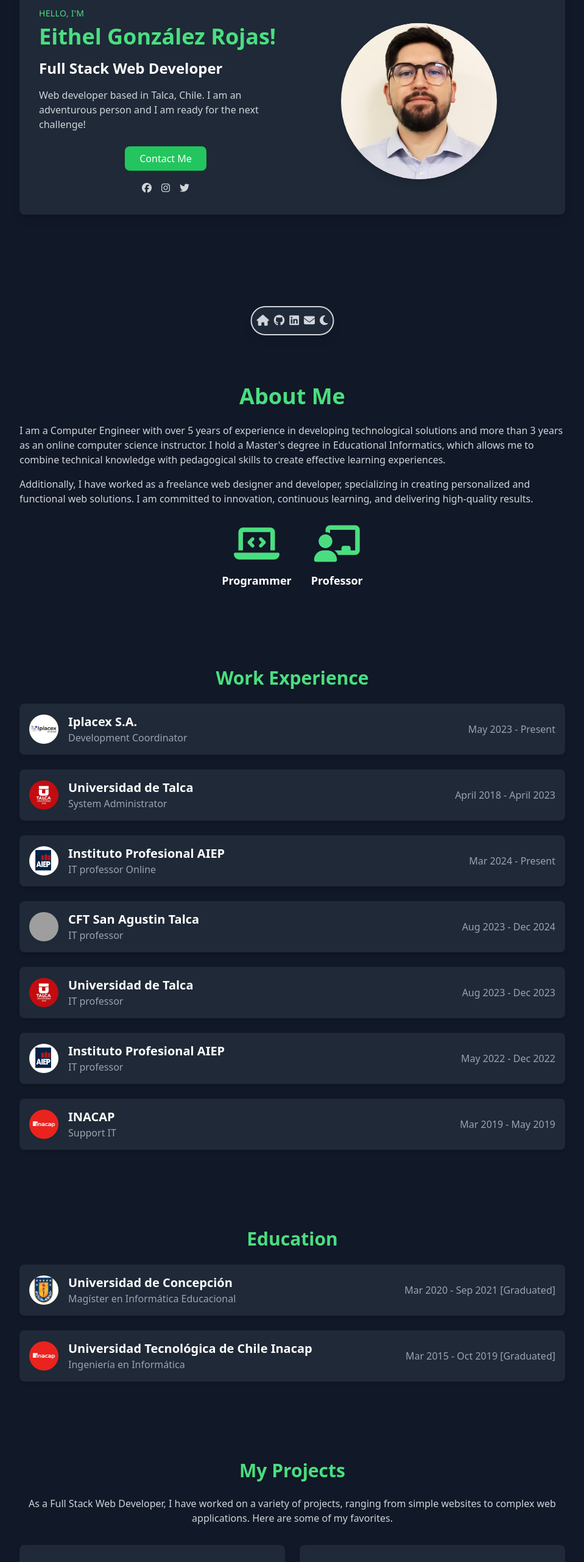
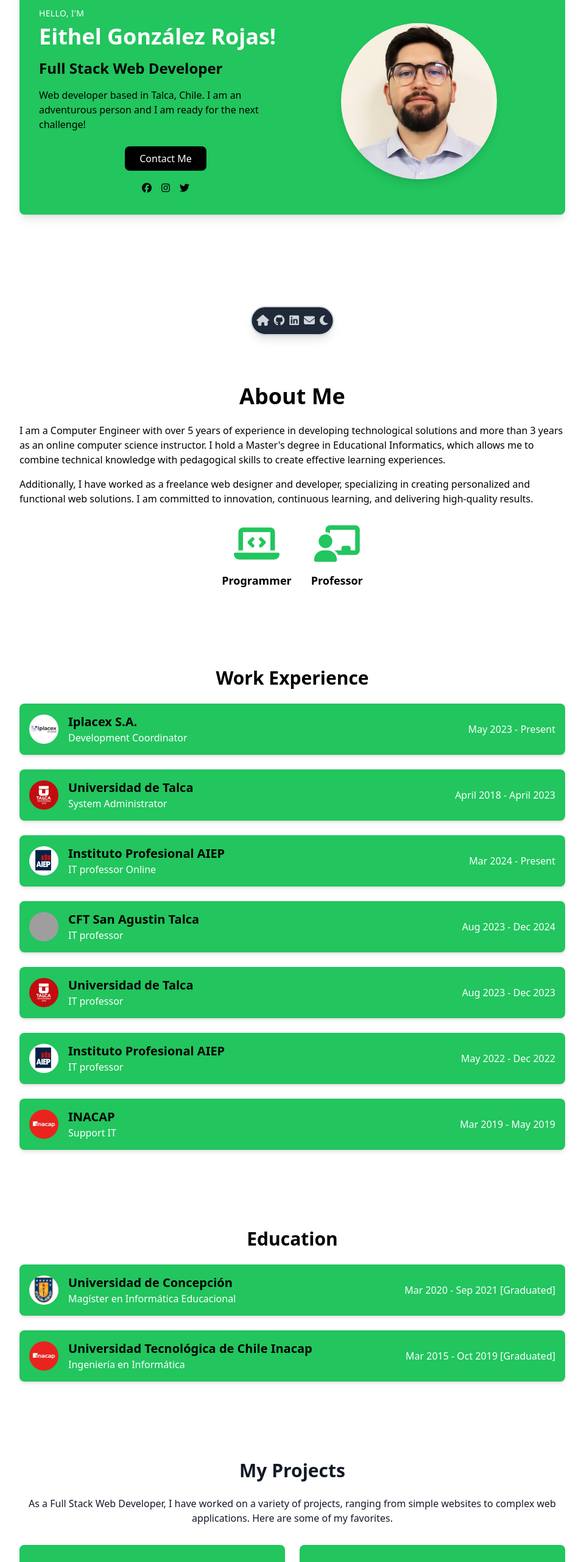
Before and after one commit to eigonzalezrojas/my-portfolio, a React (Vite) app: page / in a window 1280 px wide. Shown: the part 234-2796 px from the top of the page at 61% size, without its empty margins (160-1119 px from the left). Built offline with nearby package versions, Linux system fonts and the light colour scheme; grey boxes are pictures that could not be loaded.

Commit message:
dark light mode

```diff
--- a/src/App.css
+++ b/src/App.css
@@ -1,3 +1,20 @@
+/* Estilos generales */
+body {
+  transition: background-color 0.3s, color 0.3s;
+}
+
+/* Modo claro */
+body {
+  background-color: #f8f9fa;
+  color: #212529;
+}
+
+/* Modo oscuro */
+.dark body {
+  background-color: #1a202c;
+  color: #f8f9fa;
+}
+
 /* Skills Carousel Animation */
 .animate-scroll {
   animation: scroll 15s linear infinite;
--- a/src/components/About.jsx
+++ b/src/components/About.jsx
@@ -1,27 +1,23 @@
 function About() {
   return (
-    <div className="bg-gray-900 text-white flex items-center justify-center p-4 py-16">
+    <div className="dark:bg-gray-900 bg-white dark:text-white text-black flex items-center justify-center p-4 py-16">
       <div className="max-w-4xl w-full">
-        <h2 className="text-3xl sm:text-4xl font-bold text-green-400 mb-6 text-center">
+        <h2 className="text-3xl sm:text-4xl font-bold dark:text-green-400 text-black mb-6 text-center">
           About Me
         </h2>
-        <p className="text-gray-300 text-sm sm:text-base leading-relaxed">
+        <p className="dark:text-gray-300 text-black text-sm sm:text-base leading-relaxed">
           I am a Computer Engineer with over 5 years of experience in developing technological solutions and more than 3 years as an online computer science instructor. I hold a Master's degree in Educational Informatics, which allows me to combine technical knowledge with pedagogical skills to create effective learning experiences.
         </p>
-        <p className="text-gray-300 text-sm sm:text-base leading-relaxed mt-4">
+        <p className="dark:text-gray-300 text-black text-sm sm:text-base leading-relaxed mt-4">
           Additionally, I have worked as a freelance web designer and developer, specializing in creating personalized and functional web solutions. I am committed to innovation, continuous learning, and delivering high-quality results.
         </p>
-      {/* Icons Section */}
       <div className="flex justify-center gap-8 mt-8">
-          {/* Programmer Icon */}
           <div className="flex flex-col items-center">
-            <i className="fas fa-laptop-code text-green-400 text-6xl"></i>
+            <i className="fas fa-laptop-code text-green-500 text-6xl"></i>
             <p className="mt-4 text-lg font-semibold">Programmer</p>
           </div>
-
-          {/* Professor Icon */}
           <div className="flex flex-col items-center">
-            <i className="fas fa-chalkboard-teacher text-green-400 text-6xl"></i>
+            <i className="fas fa-chalkboard-teacher text-green-500 text-6xl"></i>
             <p className="mt-4 text-lg font-semibold">Professor</p>
           </div>
         </div>
--- a/src/components/Education.jsx
+++ b/src/components/Education.jsx
@@ -17,20 +17,20 @@ function Education() {
     ];
 
     return (
-        <div className="bg-gray-900 text-white flex items-center justify-center p-4 py-16">
+        <div className="dark:bg-gray-900 bg-white dark:text-white text-black flex items-center justify-center p-4 py-16">
             <div className="max-w-4xl w-full">
-                <h2 className="text-3xl font-bold text-green-400 mb-6 text-center">Education</h2>
+                <h2 className="text-3xl font-bold dark:text-green-400 text-black mb-6 text-center">Education</h2>
                 <div className="space-y-6">
                     {details.map((detail, index) => (
-                        <div key={index} className="flex items-center justify-between bg-gray-800 p-4 rounded-lg shadow-md">
+                        <div key={index} className="flex items-center justify-between dark:bg-gray-800 bg-green-500 p-4 rounded-lg shadow-md">
                             <div className="flex items-center">
                                 <img src={detail.logo} alt={`${detail.company} logo`} className="w-12 h-12 rounded-full mr-4"/>
                             <div>
                                 <h3 className="text-xl font-semibold">{detail.company}</h3>
-                                <p className="text-gray-400">{detail.role}</p>
+                                <p className="dark:text-gray-400 text-white">{detail.role}</p>
                             </div>
                         </div>
-                            <p className="text-gray-400">{detail.date}</p>
+                            <p className="dark:text-gray-400 text-white">{detail.date}</p>
                         </div>
                     ))}
                 </div>
--- a/src/components/Experience.jsx
+++ b/src/components/Experience.jsx
@@ -60,32 +60,24 @@ function Experience() {
     };
 
     return (
-        <div className="bg-gray-900 text-white flex items-center justify-center p-4 py-16">
+        <div className="dark:bg-gray-900 bg-white dark:text-white text-black flex items-center justify-center p-4 py-16">
             <div className="max-w-4xl w-full">
-                <h2 className="text-3xl font-bold text-green-400 mb-6 text-center">Work Experience</h2>
+                <h2 className="text-3xl font-bold dark:text-green-400 text-black mb-6 text-center">Work Experience</h2>
                 <div className="space-y-6">
                     {experiences.map((experience, index) => (
-                    <div
-                        key={index}
-                        className="bg-gray-800 p-4 rounded-lg shadow-md cursor-pointer"
-                        onClick={() => toggleAccordion(index)}
-                    >
+                    <div key={index} className="dark:bg-gray-800 bg-green-500 p-4 rounded-lg shadow-md cursor-pointer" onClick={() => toggleAccordion(index)}>
                         <div className="flex items-center justify-between">
-                        <div className="flex items-center">
-                            <img
-                            src={experience.logo}
-                            alt={`${experience.company} logo`}
-                            className="w-12 h-12 rounded-full mr-4"
-                            />
-                            <div>
-                            <h3 className="text-xl font-semibold">{experience.company}</h3>
-                            <p className="text-gray-400">{experience.role}</p>
+                            <div className="flex items-center">
+                                <img src={experience.logo} alt={`${experience.company} logo`} className="w-12 h-12 rounded-full mr-4"/>
+                                <div>
+                                    <h3 className="text-xl font-semibold">{experience.company}</h3>
+                                    <p className="dark:text-gray-400 text-white">{experience.role}</p>
+                                </div>
                             </div>
-                        </div>
-                        <p className="text-gray-400">{experience.date}</p>
+                            <p className="dark:text-gray-400 text-white">{experience.date}</p>
                         </div>
                         {expandedIndex === index && (
-                        <div className="mt-4 text-gray-300">
+                        <div className="mt-4 dark:text-gray-300 text-white">
                             <p>{experience.details}</p>
                         </div>
                         )}
--- a/src/components/Navbar.jsx
+++ b/src/components/Navbar.jsx
@@ -21,7 +21,7 @@ function Navbar() {
             Download CV
           </button>
 
-          <button onClick={toggleMenu} type="button" className="inline-flex items-center p-2 w-10 h-10 justify-center text-sm text-white rounded-lg md:hidden hover:bg-green-500 focus:outline-none focus:ring-2 focus:ring-green-300" aria-controls="navbar-sticky" aria-expanded={isMenuOpen}>
+          <button onClick={toggleMenu} type="button" className="inline-flex items-center p-2 w-10 h-10 justify-center text-sm text-white rounded-lg md:hidden hover:bg-green-400 focus:outline-none focus:ring-2 focus:ring-green-300" aria-controls="navbar-sticky" aria-expanded={isMenuOpen}>
             <span className="sr-only">Open main menu</span>
             <svg className="w-5 h-5" aria-hidden="true" xmlns="http://www.w3.org/2000/svg" fill="none" viewBox="0 0 17 14" >
               <path stroke="currentColor" strokeLinecap="round" strokeLinejoin="round" strokeWidth="2" d="M1 1h15M1 7h15M1 13h15"/>
--- a/src/components/Presentation.jsx
+++ b/src/components/Presentation.jsx
@@ -1,33 +1,33 @@
 function Presentation() {
   return (
-    <div className="bg-gray-900 text-white min-h-screen flex items-center justify-center p-4 mb-0">
-      <div className="flex flex-col lg:flex-row items-center bg-gray-800 p-6 md:p-8 rounded-lg shadow-lg max-w-4xl w-full">
+    <div className="dark:bg-gray-900 bg-white dark:text-white text-black min-h-screen flex items-center justify-center p-4 mb-0">
+      <div className="flex flex-col lg:flex-row items-center dark:bg-gray-800 bg-green-500 p-6 md:p-8 rounded-lg shadow-lg max-w-4xl w-full">
         <div className="lg:w-1/2 text-center lg:text-left mb-6 lg:mb-0">
-          <p className="text-green-400 uppercase tracking-wide text-sm mb-2">
+          <p className="dark:text-green-400 text-white uppercase tracking-wide text-sm mb-2">
             Hello, I'm
           </p>
-          <h1 className="text-2xl sm:text-3xl md:text-4xl font-bold text-green-400 mb-4">
+          <h1 className="text-2xl sm:text-3xl md:text-4xl font-bold dark:text-green-400 text-white mb-4">
             Eithel González Rojas!
           </h1>
           <h2 className="text-lg sm:text-xl md:text-2xl font-semibold mb-4">
             Full Stack Web Developer
           </h2>
-          <p className="text-gray-300 text-sm sm:text-base mb-6">
+          <p className="dark:text-gray-300 text-black text-sm sm:text-base mb-6">
             Web developer based in Talca, Chile. I am an adventurous person and I
             am ready for the next challenge!
           </p>
           <div className="flex flex-col items-center gap-4 text-1xl text-gray-300">
-            <button className="bg-green-500 text-white px-6 py-2 rounded-lg hover:bg-green-600 transition">
+            <button className="dark:bg-green-500 bg-black text-white px-6 py-2 rounded-lg hover:dark:bg-green-600 hover:bg-white transition hover:text-black">
               Contact Me
             </button>
             <div className="flex gap-4">
-              <a href="https://www.facebook.com/eithel.gonzalezrojas" target="_blank" rel="noopener noreferrer" className="hover:text-green-400 transition">
+              <a href="https://www.facebook.com/eithel.gonzalezrojas" target="_blank" rel="noopener noreferrer" className="text-black dark:text-white hover:dark:text-green-400 hover:text-white transition">
                 <i className="fab fa-facebook"></i>
               </a>
-              <a href="https://www.instagram.com/eithel_08/" target="_blank" rel="noopener noreferrer" className="hover:text-green-400 transition">
+              <a href="https://www.instagram.com/eithel_08/" target="_blank" rel="noopener noreferrer" className="text-black dark:text-white hover:dark:text-green-400 hover:text-white transition">
                 <i className="fab fa-instagram"></i>
               </a>
-              <a href="https://x.com/Eithel_08" target="_blank" rel="noopener noreferrer" className="hover:text-green-400 transition">
+              <a href="https://x.com/Eithel_08" target="_blank" rel="noopener noreferrer" className="text-black dark:text-white hover:dark:text-green-400 hover:text-white transition">
                 <i className="fab fa-twitter"></i>
               </a>
             </div>
--- a/src/components/Projects.jsx
+++ b/src/components/Projects.jsx
@@ -35,30 +35,30 @@ function Projects() {
   ];
 
   return (
-    <div className="bg-gray-900 text-white flex items-center justify-center p-4 py-16">
+    <div className="dark:bg-gray-900 bg-white text-white flex items-center justify-center p-4 py-16">
       <div className="max-w-4xl w-full">
-        <h2 className="text-3xl font-bold text-green-400 mb-6 text-center">
+        <h2 className="text-3xl font-bold dark:text-green-400 text-gray-900 mb-6 text-center">
           My Projects
         </h2>
-        <p className="text-gray-300 text-center mb-8">
+        <p className="dark:text-gray-300 text-gray-900 text-center mb-8">
           As a Full Stack Web Developer, I have worked on a variety of projects, ranging from simple websites to complex web applications. Here are some of my favorites.
         </p>
         <div className="grid grid-cols-1 sm:grid-cols-2 gap-6">
           {projects.map((project, index) => (
-            <div key={index} className="bg-gray-800 p-6 rounded-lg shadow-md hover:shadow-lg transition-shadow">
-              <h3 className="text-xl font-semibold text-green-400 mb-2">
+            <div key={index} className="dark:bg-gray-800 bg-green-500 p-6 rounded-lg shadow-md hover:shadow-lg transition-shadow">
+              <h3 className="text-xl font-semibold dark:text-green-400 text-gray-900 mb-2">
                 {project.title}
               </h3>
-              <p className="text-gray-400 text-sm mb-4">{project.date}</p>
-              <p className="text-gray-300 text-sm mb-4">{project.description}</p>
+              <p className="dark:text-gray-400 text-gray-900 text-sm mb-4">{project.date}</p>
+              <p className="dark:text-gray-300 text-gray-900 text-sm mb-4">{project.description}</p>
               <div className="flex flex-wrap gap-2 mb-4">
                 {project.technologies.map((tech, techIndex) => (
-                  <span key={techIndex} className="bg-gray-700 text-gray-300 text-xs px-2 py-1 rounded">
+                  <span key={techIndex} className="dark:bg-gray-700 bg-white dark:text-gray-300 text-gray-900 text-xs px-2 py-1 rounded">
                     {tech}
                   </span>
                 ))}
               </div>
-              <a href={project.github} target="_blank" rel="noopener noreferrer" className="bg-green-400 text-gray-900 px-4 py-2 rounded font-semibold hover:bg-green-500 transition-colors">
+              <a href={project.github} target="_blank" rel="noopener noreferrer" className="dark:bg-green-400 bg-black dark:text-gray-900 text-white px-4 py-2 rounded font-semibold hover:dark:bg-green-500 hover:bg-white hover:text-black transition-colors">
                 Ver en GitHub
               </a>
             </div>
--- a/tailwind.config.js
+++ b/tailwind.config.js
@@ -1,5 +1,6 @@
 /** @type {import('tailwindcss').Config} */
 module.exports = {
+  darkMode: 'class',
   content: [
     "./index.html",
     "./src/**/*.{js,ts,jsx,tsx}",
```
Also changed, not shown: src/components/Navigation.jsx (+10 -30 lines), src/components/Skills.jsx (+5 -3 lines).
